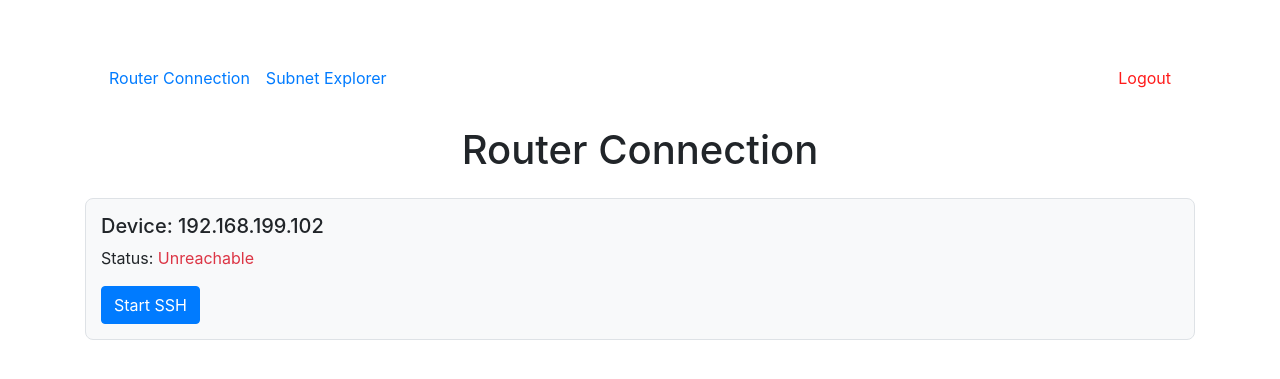
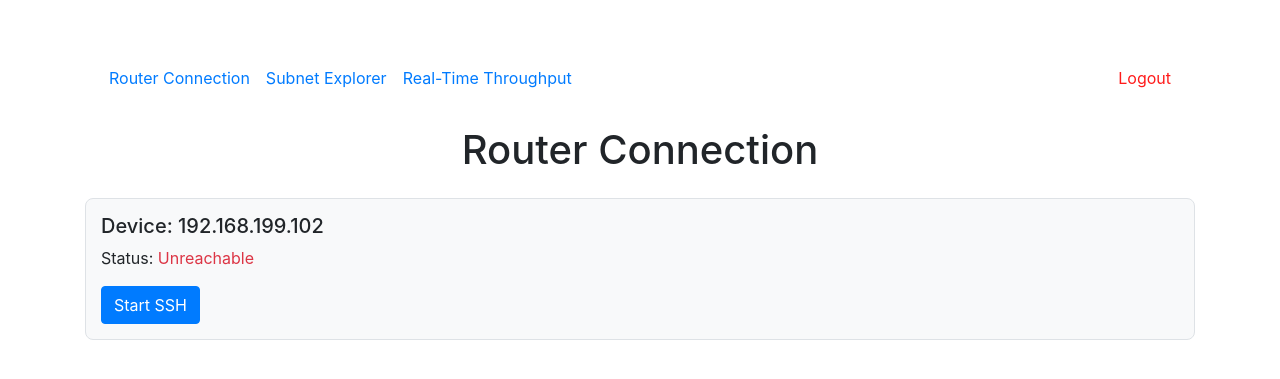
Before and after one commit to renginhelin/NetworkMonitoring2024, a Flask app: page / in a window 1280 px wide. Shown: the top 379 px of the page. Run offline with Flask 3, Linux system fonts and the light colour scheme; the visitor is signed in with stand-in values (Sample User, id 1); some libraries are stand-ins or nearby versions.

Commit message:
Update index.html

```diff
--- a/ping website/templates/index.html
+++ b/ping website/templates/index.html
@@ -81,6 +81,9 @@
                     </li>
                     <li class="nav-item">
                         <a class="nav-link" href="/broadcast">Subnet Explorer</a>
+                    </li>
+                    <li class="nav-item">
+                        <a class="nav-link" href="/throughput">Real-Time Throughput</a>
                     </li>
                 </ul>
                 <ul class="navbar-nav ml-auto">
```
